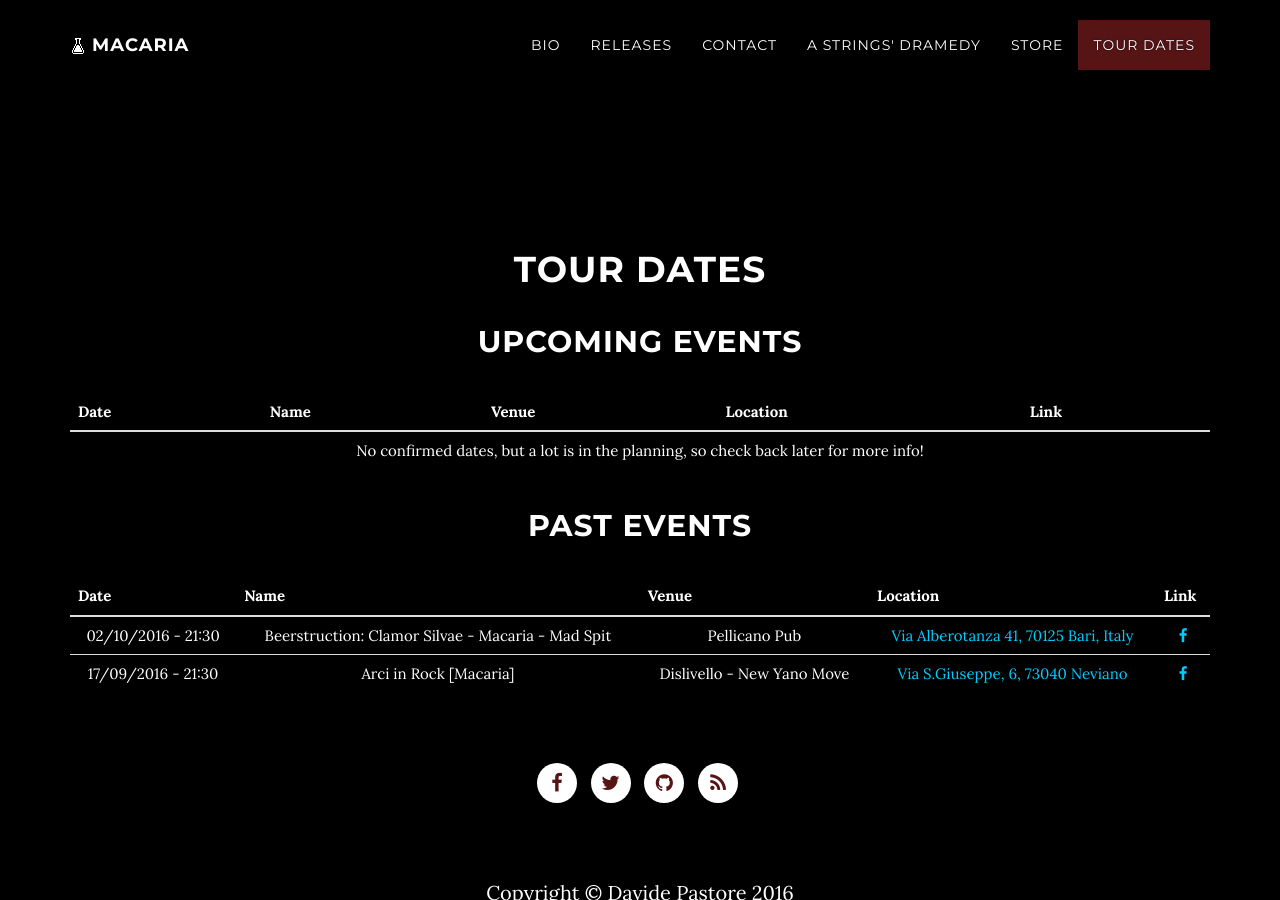
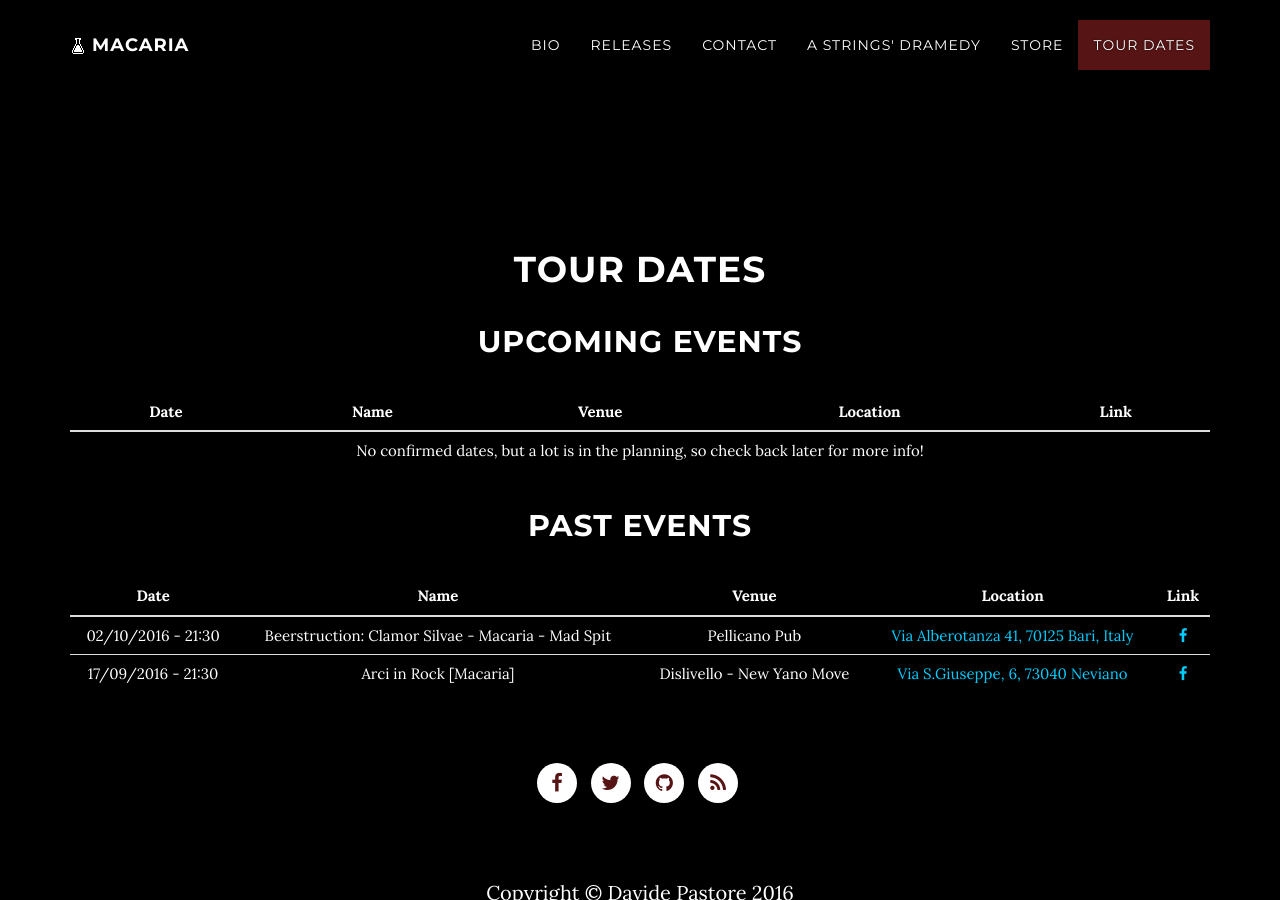
Before and after one commit to MacariaBand/macariaband.github.io, a Jekyll site: the page built from tour-dates/index.html, in a window 1280 px wide and 900 px high. Built offline with Jekyll 4.4.1, drawn with Linux system fonts in a browser that asks for light colours; nearby versions of some CDN libraries.

Commit message:
Improve style of "Tour Dates" table

```diff
--- a/_sass/macaria.scss
+++ b/_sass/macaria.scss
@@ -77,4 +77,8 @@
 
 .table.events {
   font-size: 15px;
+
+  thead tr th {
+    text-align: center;
+  }
 }
```
